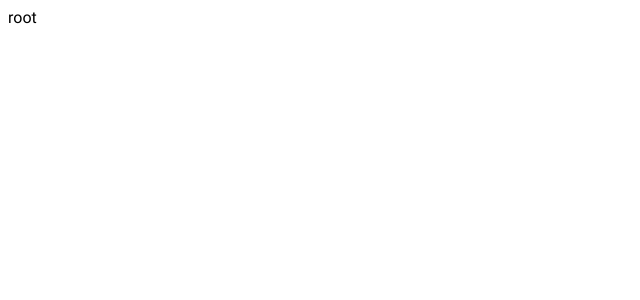
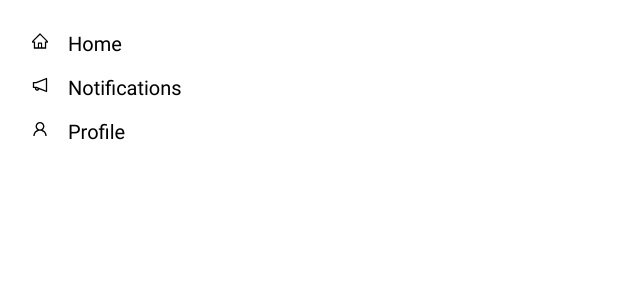
Before and after one commit to achahine78/pwipper-ui, a React (Vite) app: page / in a window 1280 px wide. Shown: the top 300 px of the page, without its empty margins (0-640 px from the left). Built offline with nearby package versions, Linux system fonts and the light colour scheme.

Commit message:
feat: create app shell that eprsists sidebar across route changes

```diff
--- a/src/App.tsx
+++ b/src/App.tsx
@@ -1,19 +1,30 @@
-import { createBrowserRouter, RouterProvider } from "react-router-dom";
+import { BrowserRouter, Outlet, Route, Routes } from "react-router-dom";
 import { Homepage } from "./pages/Homepage";
+import { Sidebar } from "./components/Sidebar";
 
-const router = createBrowserRouter([
-  {
-    path: "/",
-    element: <div>root</div>,
-  },
-  {
-    path: "/home",
-    element: <Homepage />,
-  },
-]);
+const AppShell = () => {
+  return (
+    <div style={{ display: "flex" }}>
+      <Sidebar />
+      <div>
+        <Outlet />
+      </div>
+    </div>
+  );
+};
 
 function App() {
-  return <RouterProvider router={router} />;
+  return (
+    <BrowserRouter>
+      <Routes>
+        <Route path="/" element={<AppShell />}>
+          <Route path="/home" element={<Homepage />} />
+          <Route path="/profile" element={<div>Profile</div>} />
+          <Route path="/notifications" element={<div>Notifications</div>} />
+        </Route>
+      </Routes>
+    </BrowserRouter>
+  );
 }
 
 export default App;
--- a/src/pages/Homepage.tsx
+++ b/src/pages/Homepage.tsx
@@ -45,12 +45,9 @@
 
 export const Homepage = () => {
   return (
-    <div style={{ display: "flex" }}>
-      <Sidebar />
-      <div>
-        <PostPweep user={user} />
-        <PweepList pweeps={pweeps} />
-      </div>
+    <div>
+      <PostPweep user={user} />
+      <PweepList pweeps={pweeps} />
     </div>
   );
 };
```
